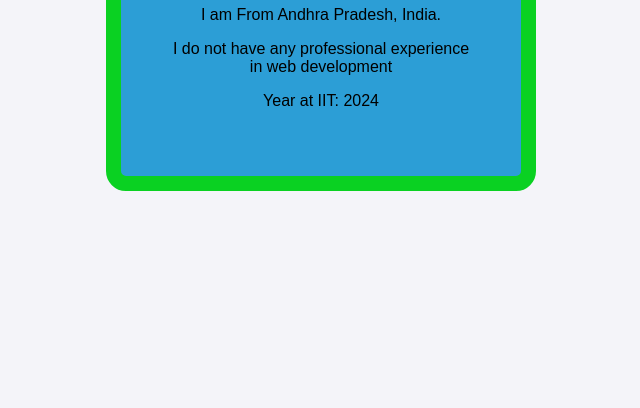
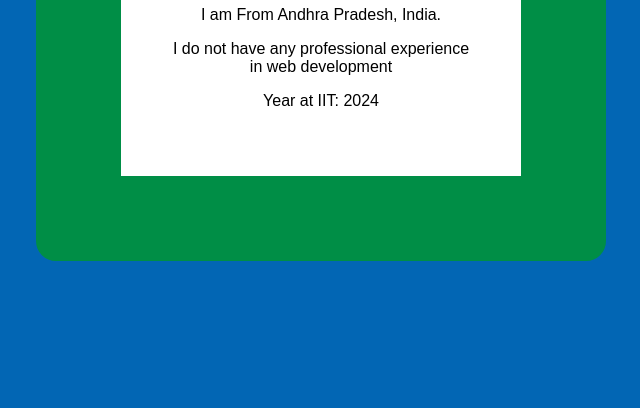
Before and after one commit to AsishPreetham/ITMD541, a plain HTML site: page index.html in a window 1280 px wide. Shown: the part 392-800 px from the top of the page, without its empty margins (319-959 px from the left). Drawn offline with Linux system fonts and the light colour scheme.

Commit message:
minor modification of code

```diff
--- a/styles.css
+++ b/styles.css
@@ -1,6 +1,6 @@
 body {
     font-family: Arial, sans-serif;
-    background-color: #f4f4f9;
+    background-color: #0266B4;
     display: flex;
     justify-content: center;
     align-items: center;
@@ -9,8 +9,8 @@
 }
 .container{
     padding: 150px;
-    background-color: rgb(44, 158, 214);
-    border: 15px solid rgb(10, 209, 34);
+    background-color: #FFFFFF;
+    border: 85px solid #008E46;
     border-radius: 20px;
     padding: 20px;
     margin: 10px;
```
